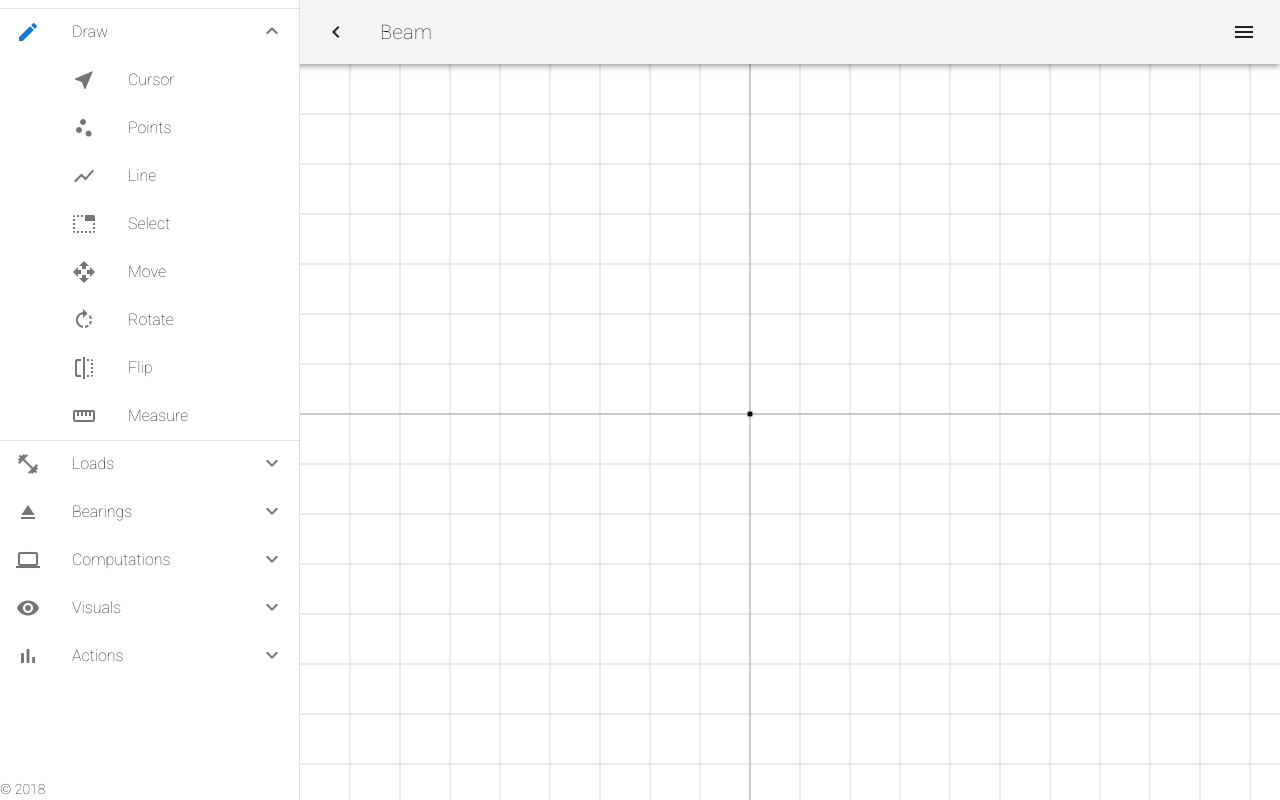
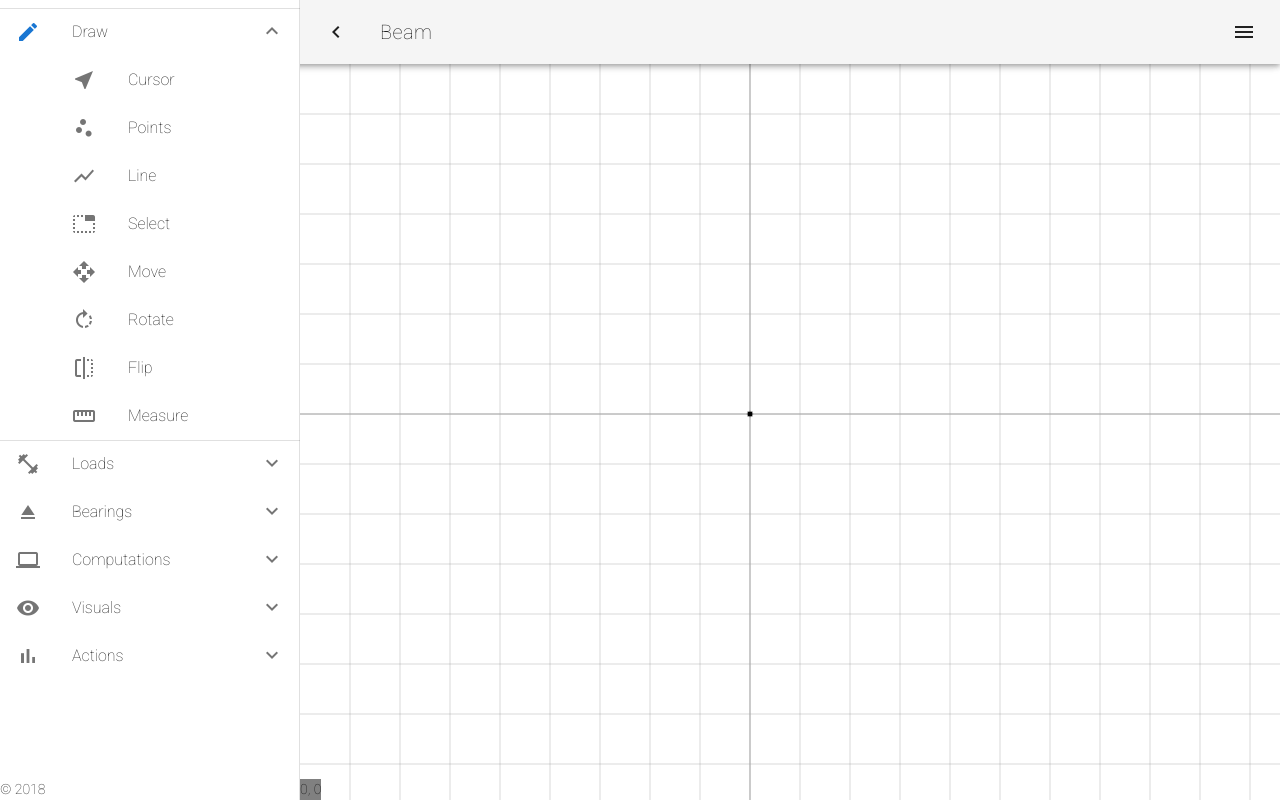
Before and after one commit to marcinowski/beamts, a Vue app: page / in a window 1280 px wide. Built offline with nearby package versions, Linux system fonts and the light colour scheme.

Commit message:
Hover indicator

```diff
--- a/src/components/SvgComponent.vue
+++ b/src/components/SvgComponent.vue
@@ -31,6 +31,9 @@
         <Selection></Selection>
         <CrossComponent v-bind:svgWidth="svgWidth" v-bind:svgHeight="svgHeight" v-bind:unit="unit"></CrossComponent>
       </svg>
+      <div class="SvgMouseSvgCoordinates">
+        {{ unitMouseCoordinates.x }}, {{ unitMouseCoordinates.y }}
+      </div>
     </div>
   </v-content>
 </template>
@@ -56,6 +59,12 @@ rect {
   height: 100%;
   width: 100%;
   background-color: grey;
+}
+.SvgMouseSvgCoordinates {
+  background-color: grey;
+  bottom: 0;
+  left: 0;
+  position: absolute;
 }
 </style>
 
@@ -89,13 +98,15 @@ export default class SvgComponent extends Vue {
   prevCoordinates?: WindowCoordinates;
   svg: SVGElement;
   container: HTMLElement;
-  svgWindowCoordinates: WindowCoordinates;
+  svgWindowCoordinates: WindowCoordinates = { x: 0, y: 0 };
+  unitMouseCoordinates = { x: 0.0, y: 0.0 };
   baseUnit = 5;
+  scale = 10;
   svgWidth: number = 0;
   svgHeight: number = 0;
 
   get unit() {
-    return this.baseUnit * 10;
+    return this.baseUnit * this.scale;
   }
 
   mounted() {
@@ -137,6 +148,16 @@ export default class SvgComponent extends Vue {
     const x = eventCoords.x - this.svgWindowCoordinates.x;
     const y = eventCoords.y - this.svgWindowCoordinates.y;
     return { x, y };
+  }
+
+  transformSvgToUnitCoordinates(svgCoords: SvgCoordinates): Coordinates {
+    const x = this.roundUnitCoordinates(svgCoords.x / this.unit);
+    const y = this.roundUnitCoordinates(svgCoords.y / this.unit);
+    return { x, y };
+  }
+
+  roundUnitCoordinates(n: number): number {
+    return parseFloat((Math.ceil(n * this.scale) / this.scale).toFixed(2));
   }
 
   transformCoordinatesToPoint(point: Coordinates, event: MouseEvent): Point {
@@ -248,7 +269,9 @@ export default class SvgComponent extends Vue {
   handleHover(event: MouseEvent) {
     const eventCoords = this.getEventWindowCoordinates(event);
     const svgCoordinates = this.transformWindowToSvgCoordinates(eventCoords);
-    console.log(svgCoordinates);
+    this.unitMouseCoordinates = this.transformSvgToUnitCoordinates(
+      svgCoordinates,
+    );
   }
 
   handleSelectedPoint(el: { event: Event; point: Point }) {
```
